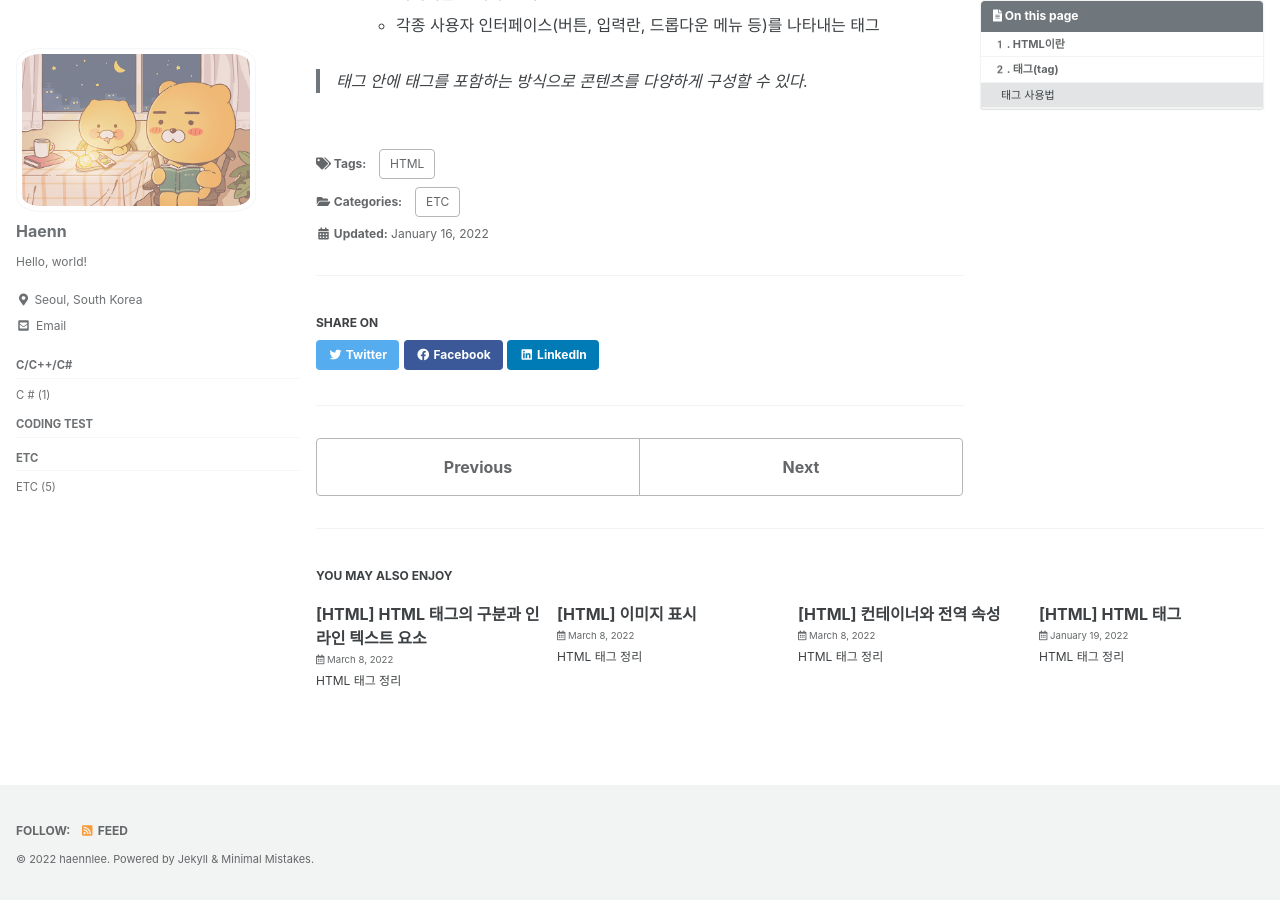
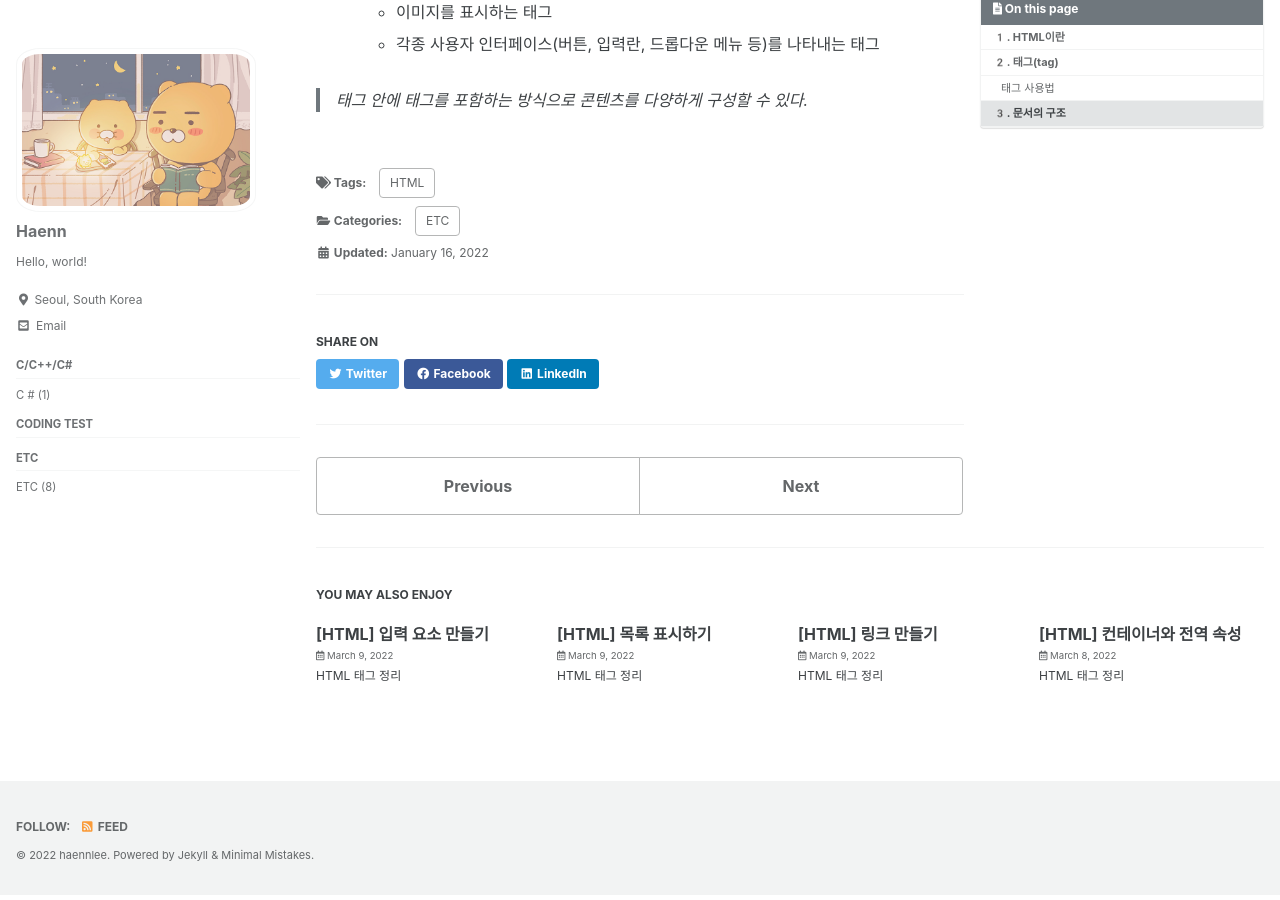
Before and after one commit to haenlee/haenlee.github.io, a Jekyll site: the page built from _posts/etc/2022-01-16-html-1.md, in a window 1280 px wide and 900 px high, scrolled down 1878 px. Built offline with Jekyll 4.4.1, drawn with Linux system fonts in a browser that asks for light colours; cached includes are drawn as plain includes; some of the changed lines change nothing that is shown; some of the changed text lies outside the part shown.

Commit message:
[HTML] HTML 정리, 수정

````diff
--- a/_posts/etc/2022-01-16-html.md
+++ b/_posts/etc/2022-01-16-html-1.md
@@ -53,7 +53,7 @@
 ```
 <br>
 
- ## 3️. 문서의 구조
+## 3️. 문서의 구조
 
 ```html
     <!DOCTYPE html>
--- /dev/null
+++ b/_posts/etc/2022-03-08-html-6-link.md
@@ -0,0 +1,81 @@
+---
+title:  "[HTML] 링크 만들기"
+excerpt: "HTML 태그 정리"
+
+categories:
+  - ETC
+tags:
+  - [HTML]
+
+toc: true
+toc_sticky: true
+
+date: 2022-03-09
+last_modified_at: 2022-03-09
+---
+
+## 링크
+링크란 현재 문서에서 다른 문서로 이동할 수 있는 수단이다.
+<br>
+
+## anchor
+<u>a 태그 요소는 href 속성을 통해 다른 페이지, 전화번호, 이메일 주소와 그 외 다른 url로 연결할 수 있는 링크(연결)를 만든다.</u>
+인라인 요소이며, 콘텐츠는 주로 링크의 목적지를 나타낸다.
+
+```html
+<a href="https://www.naver.com">
+  네이버로 이동
+</a>
+```
+<a href="https://www.naver.com">
+  네이버로 이동
+</a>
+
+<br>
+<br>
+
+## 새 탭에서 열기
+a 태그의 target 속성을 이용하면 새로운 문서를 열 떄 현재 탭에서 열지, 새로운 탭에서 열지 결정할 수 있다.
+
+```html
+<a href="https://www.naver.com" target="_self">
+  현재 탭에서 열기(기본값)
+</a>
+```
+<a href="https://www.naver.com" target="_self">
+  현재 탭에서 열기(기본값)
+</a>
+
+```html
+<a href="https://www.naver.com" target="_blank">
+   새 탭에서 열기
+</a>
+```
+<a href="https://www.naver.com" target="_blank">
+   새 탭에서 열기
+</a>
+
+<br>
+<br>
+
+## 연락하기
+a 태그의 href에는 웹문서의 주소 뿐 아니라 전화번호나 메일 주소 등을 지정할 수도 있다.
+이때 각 유형별로 추가되는 텍스트가 있다.
+
+```html
+<a href="tel:010-1234-5678" target="_self">
+   전화 걸기
+</a>
+```
+<a href="tel:010-1234-5678" target="_self">
+   전화 걸기
+</a>
+
+```html
+<a href="mailto:haen.hk.lee@gmail.com" target="_blank">
+   메일 쓰기
+</a>
+```
+<a href="mailto:haen.hk.lee@gmail.com" target="_blank">
+   메일 쓰기
+</a>
--- /dev/null
+++ b/_posts/etc/2022-03-08-html-7-list.md
@@ -0,0 +1,72 @@
+---
+title:  "[HTML] 목록 표시하기"
+excerpt: "HTML 태그 정리"
+
+categories:
+  - ETC
+tags:
+  - [HTML]
+
+toc: true
+toc_sticky: true
+
+date: 2022-03-09
+last_modified_at: 2022-03-09
+---
+
+## 목록
+목록은 연관있는 항목(item)들을 나열한 것을 의미한다.
+HTML 목록은 '순서 없는 목록'과 '순서 있는 목록'으로 구분된다.
+
+- 순서 없는 목록(Unordered List)
+  - 토끼
+  - 다람쥐
+  - 청설모
+  - 호랑이
+<br>
+- 순서 있는 목록(Ordered List)
+  - HTML
+  - CSS
+  - JavaScript
+
+<br>
+
+## <u>목록 태그의 구분</u>
+- 순서 없는 목록(Unordered List) : `<ul></ul>`
+- 순서 있는 목록(Ordered List) : `<ol></ol>`
+<br>
+
+## 항목 태그는 같은 것을 쓴다
+<u>`<li>` 태그는 목록에 들어가는 항목 하나 하나를 표현할 때 사용하는 태그</u>이다.
+항목들(`<li>`태그들)을 감싸는 태그가 무엇이냐에 따라 기호가 달라진다.
+
+```html
+<ul>
+  <li>토끼</li>
+  <li>다람쥐</li>
+  <li>청설모</li>
+  <li>호랑이</li>
+</ul>
+```
+<ul>
+  <li>토끼</li>
+  <li>다람쥐</li>
+  <li>청설모</li>
+  <li>호랑이</li>
+</ul>
+<br>
+
+```html
+<ol>
+  <li>HTML</li>
+  <li>CSS</li>
+  <li>JavaScript</li>
+</ol>
+```
+<ol>
+  <li>HTML</li>
+  <li>CSS</li>
+  <li>JavaScript</li>
+</ol>
+
+> `<ul>, <ol>, <li>`는 모두 블록 레벨 요소를 만드는 태그이다.
--- /dev/null
+++ b/_posts/etc/2022-03-08-html-8-input.md
@@ -0,0 +1,51 @@
+---
+title:  "[HTML] 입력 요소 만들기"
+excerpt: "HTML 태그 정리"
+
+categories:
+  - ETC
+tags:
+  - [HTML]
+
+toc: true
+toc_sticky: true
+
+date: 2022-03-09
+last_modified_at: 2022-03-09
+---
+
+## input
+사용자로부터 값을 입력받을 수 있는 대화형 컨트롤(또는 '필드')을 나타낸다.
+기본적으로 인라인 요소이며, 단일태그이다.
+
+```html
+<input>
+```
+<input type='text' placeholder='입력해주세요.'>
+<br>
+<br>
+
+## type 속성
+<u>type의 값에 따라 입력 요소의 형태나 입력 데이터 유형 등이 달라진다.</u>
+사용 가능한 type은 20여 가지 이며, 기본값은 text이다.
+
+![image](https://user-images.githubusercontent.com/85219306/157466052-f7e1b8f2-1457-4566-9ce8-44580ce704da.png){: width="60%"}
+
+> 위 요소들은 전부 input 태그로 만든 요소들이다.
+
+type의 값이 달라짐에 따라 적용할 수 있는 추가 속성의 종류도 조금씩 차이를 보인다.
+
+```html
+<input type="text">
+<input type="button">
+<input type="range">
+```
+
+## name 속성
+input 태그에는 name 식별자를 추가할 수 있다.
+<u>name 속성으로 input 요소를 구별할 수 있다.</u>
+
+```html
+<input type="text" name="nickname">
+<input type="text" name="job">
+```
````
Also changed, not shown: _posts/etc/2022-01-19-html-2-tag.md (renamed from _posts/etc/2022-01-19-html-tag.md), _posts/etc/2022-03-08-html-3-tag.md (renamed from _posts/etc/2022-03-08-html-tag.md), _posts/etc/2022-03-08-html-4-image.md (renamed from _posts/etc/2022-03-08-html-image.md), _posts/etc/2022-03-08-html-5-container.md (renamed from _posts/etc/2022-03-08-html-container.md).
